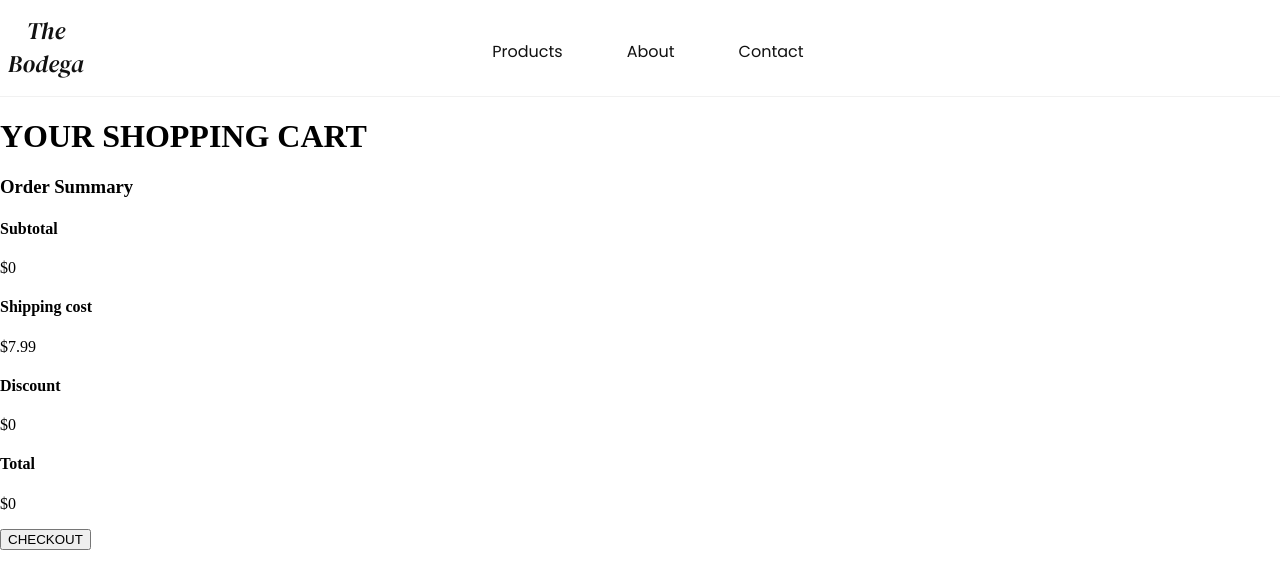
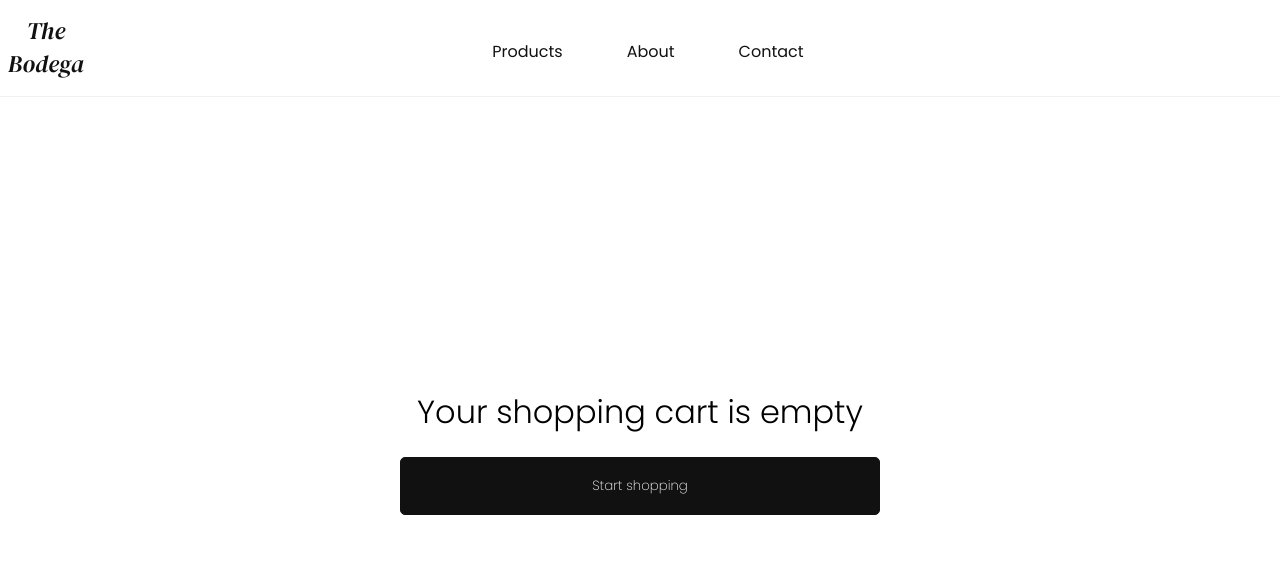
Before and after one commit to teresafranxman97/the-bodega, a React (Create React App) app: page /cart in a window 1280 px wide. Shown: the top 588 px of the page. Built offline with nearby package versions, Linux system fonts and the light colour scheme; some icons are missing.

Commit message:
Updated styles for cart and cart item

```diff
--- a/src/components/CartItem.js
+++ b/src/components/CartItem.js
@@ -1,19 +1,24 @@
 import { Icon } from "@iconify/react";
+import {
+	CartItemStyles,
+	Content,
+	Amount,
+} from "../styles/components/CartItemStyles";
 
 const CartItem = ({ id, image, title, price, amount }) => {
 	return (
-		<main>
-			<div className="content">
+		<CartItemStyles>
+			<Content className="content">
 				<div className="image-container">
 					<img src={image} alt={title} />
 				</div>
 				<div className="info-container">
 					<h4>{title}</h4>
-					<h5>{price}</h5>
+					<h5>${price}</h5>
 					<button>REMOVE</button>
 				</div>
-			</div>
-			<div className="amount">
+			</Content>
+			<Amount className="amount">
 				<button>
 					<Icon icon="ant-design:plus-outlined" />
 				</button>
@@ -21,8 +26,8 @@ const CartItem = ({ id, image, title, price, amount }) => {
 				<button>
 					<Icon icon="ant-design:minus-outlined" />
 				</button>
-			</div>
-		</main>
+			</Amount>
+		</CartItemStyles>
 	);
 };
 
--- a/src/sections/Cart.js
+++ b/src/sections/Cart.js
@@ -1,25 +1,44 @@
 import { useSelector } from "react-redux";
 import CartItem from "../components/CartItem";
+import {
+	EmptyCart,
+	CartStyles,
+	Header,
+	Body,
+	Summary,
+	ItemContainer,
+} from "../styles/sections/CartStyles";
 
 const Cart = () => {
-	const { cartItems, amount, total } = useSelector((store) => store.cart);
+	const { cartItems, amount, total, subtotal } = useSelector(
+		(store) => store.cart
+	);
+
+	if (amount < 1) {
+		return (
+			<EmptyCart>
+				<h1>Your shopping cart is empty</h1>
+				<button>Start shopping</button>
+			</EmptyCart>
+		);
+	}
 
 	return (
-		<main>
-			<header className="title">
+		<CartStyles>
+			<Header>
 				<h1>YOUR SHOPPING CART</h1>
-			</header>
-			<div className="body">
-				<section>
+			</Header>
+			<Body>
+				<ItemContainer>
 					{cartItems.map((item) => {
 						return <CartItem key={item.id} {...item} />;
 					})}
-				</section>
-				<section className="summary-container">
+				</ItemContainer>
+				<Summary className="summary-container">
 					<h3>Order Summary</h3>
 					<div className="cost-container">
 						<h4>Subtotal</h4>
-						<p>${amount}</p>
+						<p>${subtotal}</p>
 					</div>
 					<div className="cost-container">
 						<h4>Shipping cost</h4>
@@ -34,9 +53,9 @@ const Cart = () => {
 						<p>${total}</p>
 					</div>
 					<button className="checkout-btn">CHECKOUT</button>
-				</section>
-			</div>
-		</main>
+				</Summary>
+			</Body>
+		</CartStyles>
 	);
 };
 
--- /dev/null
+++ b/src/styles/components/CartItemStyles.js
@@ -0,0 +1,81 @@
+import styled from "styled-components";
+
+const CartItemStyles = styled.main`
+	display: flex;
+	flex-direction: column;
+	gap: 1rem;
+	border-bottom: 1px solid #eeeeee;
+	padding: 15px 0;
+
+	button {
+		cursor: pointer;
+	}
+`;
+
+const Content = styled.div`
+	display: flex;
+	gap: 3rem;
+
+	.image-container {
+		height: 20vh;
+		width: 8rem;
+	}
+
+	img {
+		width: 100%;
+		height: 100%;
+		object-fit: contain;
+		object-position: center;
+	}
+
+	.info-container {
+		width: 15rem;
+	}
+
+	h4 {
+		font-weight: 300;
+		color: #393939;
+		font-size: 16px;
+	}
+
+	h5 {
+		font-size: 16px;
+		color: #393939;
+		font-weight: 500;
+	}
+
+	button {
+		border: transparent;
+		background: transparent;
+		font-size: 16px;
+		color: #868686;
+		text-decoration: underline;
+	}
+`;
+
+const Amount = styled.div`
+	display: flex;
+	width: 7rem;
+	justify-content: space-between;
+	border: 1px solid #9b9b9b;
+	border-radius: 5px;
+	height: 5vh;
+	padding: 5px;
+	align-items: baseline;
+
+	button {
+		padding: 5px 0;
+		height: 0;
+		background: transparent;
+		border: transparent;
+	}
+
+	p {
+		font-size: 19px;
+		height: 0;
+		display: flex;
+		align-items: center;
+	}
+`;
+
+export { CartItemStyles, Content, Amount };
--- /dev/null
+++ b/src/styles/sections/CartStyles.js
@@ -0,0 +1,125 @@
+import styled from "styled-components";
+
+const EmptyCart = styled.main`
+	height: 86vh;
+	align-items: center;
+	display: flex;
+	flex-direction: column;
+	justify-content: center;
+	text-align: center;
+	font-family: poppins;
+
+	h1 {
+		font-weight: 300;
+	}
+
+	button {
+		padding: 18px;
+		color: white;
+		background: #111111;
+		border: 1px solid #111111;
+		border-radius: 5px;
+		font-weight: 200;
+		font-family: "Poppins";
+	}
+
+	@media screen and (max-width: 768px) {
+		padding: 1rem;
+
+		button {
+			width: 100%;
+		}
+	}
+
+	@media screen and (min-width: 768px) {
+		margin: 0 12rem;
+
+		button {
+			width: 30rem;
+		}
+	}
+
+	@media screen and (min-width: 425px) {
+		padding: 3rem;
+	}
+`;
+
+const CartStyles = styled.main`
+	padding: 5rem;
+	font-family: "Poppins";
+
+	@media screen and (max-width: 1024px) {
+		padding: 5rem 2rem;
+	}
+
+	@media screen and (max-width: 425px) {
+		padding: 2rem 1rem;
+	}
+`;
+const Header = styled.header`
+	h1 {
+		font-weight: 300;
+		font-size: 24px;
+	}
+`;
+
+const Body = styled.div`
+	display: flex;
+	justify-content: space-between;
+	gap: 1rem;
+
+	@media screen and (max-width: 780px) {
+		flex-direction: column;
+	}
+`;
+
+const ItemContainer = styled.section`
+	width: 50rem;
+
+	@media screen and (max-width: 780px) {
+		width: 100%;
+	}
+`;
+
+const Summary = styled.section`
+	width: 38rem;
+	padding: 3rem;
+	height: 65vh;
+	background: #f3f3f3;
+
+	h3 {
+		color: #393939;
+		font-size: 20px;
+		font-weight: 400;
+	}
+
+	.cost-container {
+		display: flex;
+		align-items: center;
+		justify-content: space-between;
+		color: #393939;
+	}
+
+	h4 {
+		font-size: 18px;
+		font-weight: 300;
+	}
+
+	button {
+		width: 100%;
+		background: #111111;
+		color: white;
+		border: 1px solid #111111;
+		border-radius: 5px;
+		padding: 10px;
+		cursor: pointer;
+	}
+
+	@media screen and (max-width: 780px) {
+		width: 100%;
+		height: 100%;
+		padding: 1rem;
+	}
+`;
+
+export { EmptyCart, CartStyles, Header, Body, Summary, ItemContainer };
```
